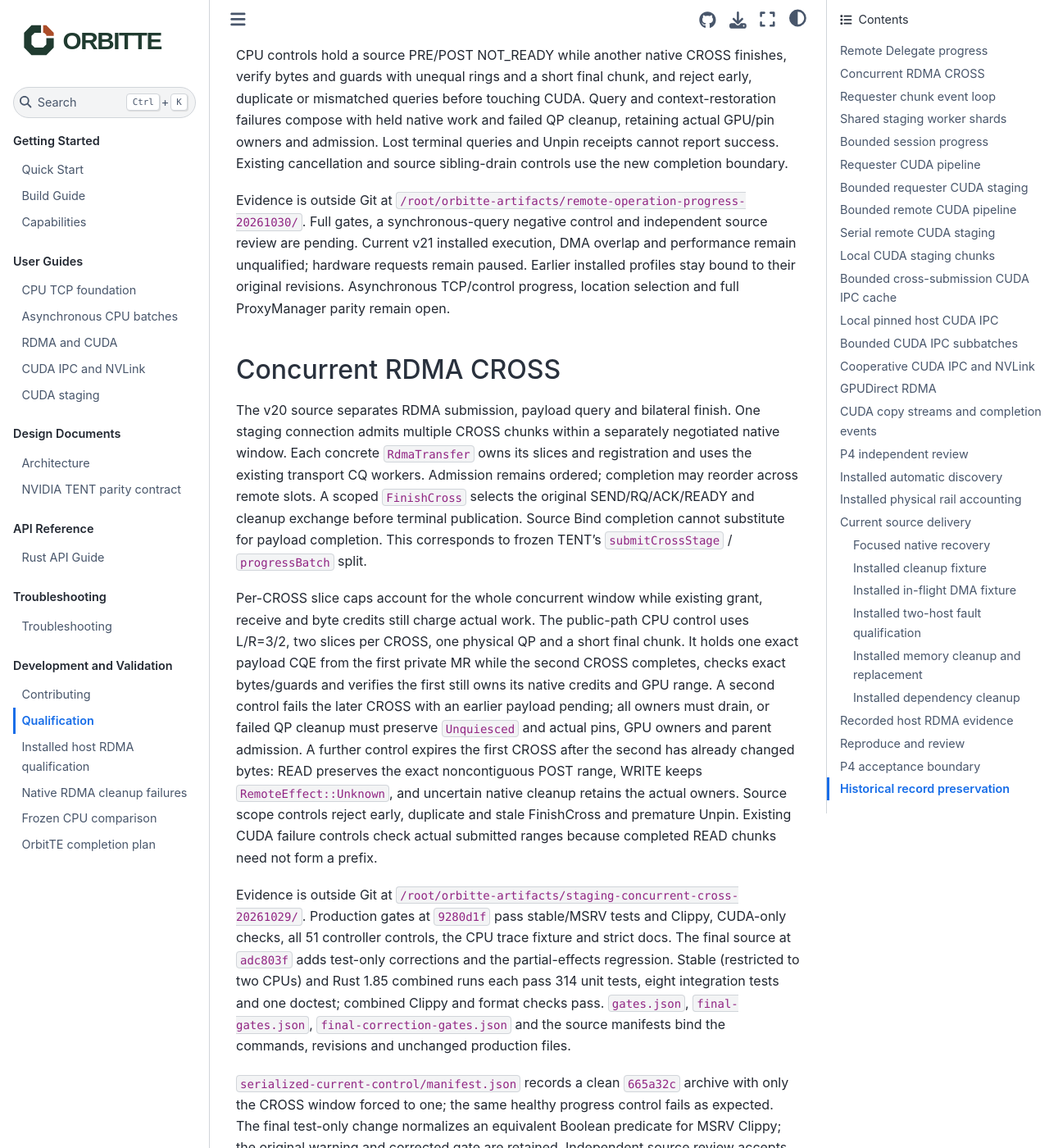
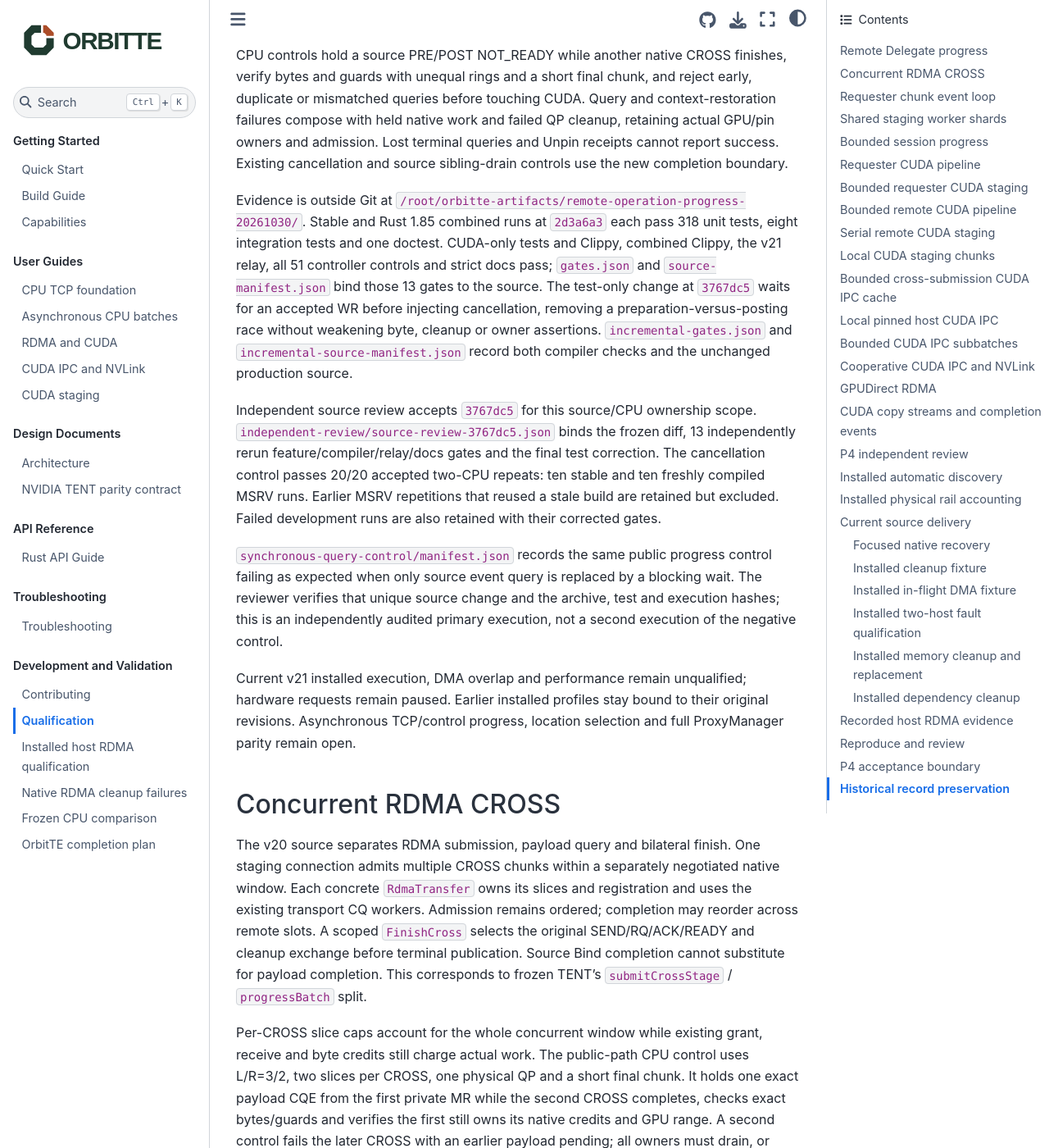
Before and after one commit to OrbitInfra/OrbitTE, a Sphinx documentation site: the page built from docs/qualification.md, in a window 1280 px wide and 1400 px high, scrolled down 953 px. Shown: the whole window at 82% size. Built offline with Sphinx 7.4.7 and the Sphinx Book theme 1.1.4, drawn with Linux system fonts in a browser that asks for light colours.

Commit message:
docs(staging): record remote Delegate source acceptance

```diff
--- a/docs/qualification.md
+++ b/docs/qualification.md
@@ -47,11 +47,33 @@ sibling-drain controls use the new completion boundary.
 
 Evidence is outside Git at
 `/root/orbitte-artifacts/remote-operation-progress-20261030/`.
-Full gates, a synchronous-query negative control and independent source review
-are pending. Current v21 installed execution, DMA overlap and performance remain
-unqualified; hardware requests remain paused. Earlier installed profiles stay
-bound to their original revisions. Asynchronous TCP/control progress, location
-selection and full ProxyManager parity remain open.
+Stable and Rust 1.85 combined runs at `2d3a6a3` each pass 318 unit tests,
+eight integration tests and one doctest. CUDA-only tests and Clippy, combined
+Clippy, the v21 relay, all 51 controller controls and strict docs pass;
+`gates.json` and `source-manifest.json` bind those 13 gates to the source.
+The test-only change at `3767dc5` waits for an accepted WR before injecting
+cancellation, removing a preparation-versus-posting race without weakening
+byte, cleanup or owner assertions. `incremental-gates.json` and `incremental-source-manifest.json` record both
+compiler checks and the unchanged production source.
+
+Independent source review accepts `3767dc5` for this source/CPU ownership
+scope. `independent-review/source-review-3767dc5.json` binds the frozen diff,
+13 independently rerun feature/compiler/relay/docs gates and the final test
+correction. The cancellation control passes 20/20 accepted two-CPU repeats:
+ten stable and ten freshly compiled MSRV runs. Earlier MSRV repetitions that
+reused a stale build are retained but excluded. Failed development runs are
+also retained with their corrected gates.
+
+`synchronous-query-control/manifest.json` records the same public progress
+control failing as expected when only source event query is replaced by a
+blocking wait. The reviewer verifies that unique source change and the archive,
+test and execution hashes; this is an independently audited primary execution,
+not a second execution of the negative control.
+
+Current v21 installed execution, DMA overlap and performance remain unqualified;
+hardware requests remain paused. Earlier installed profiles stay bound to their
+original revisions. Asynchronous TCP/control progress, location selection and
+full ProxyManager parity remain open.
 
 ## Concurrent RDMA CROSS
 
```
Also changed, not shown: docs/capabilities.md (+1 -1 lines), docs/completion-plan.md (+2 -2 lines).
